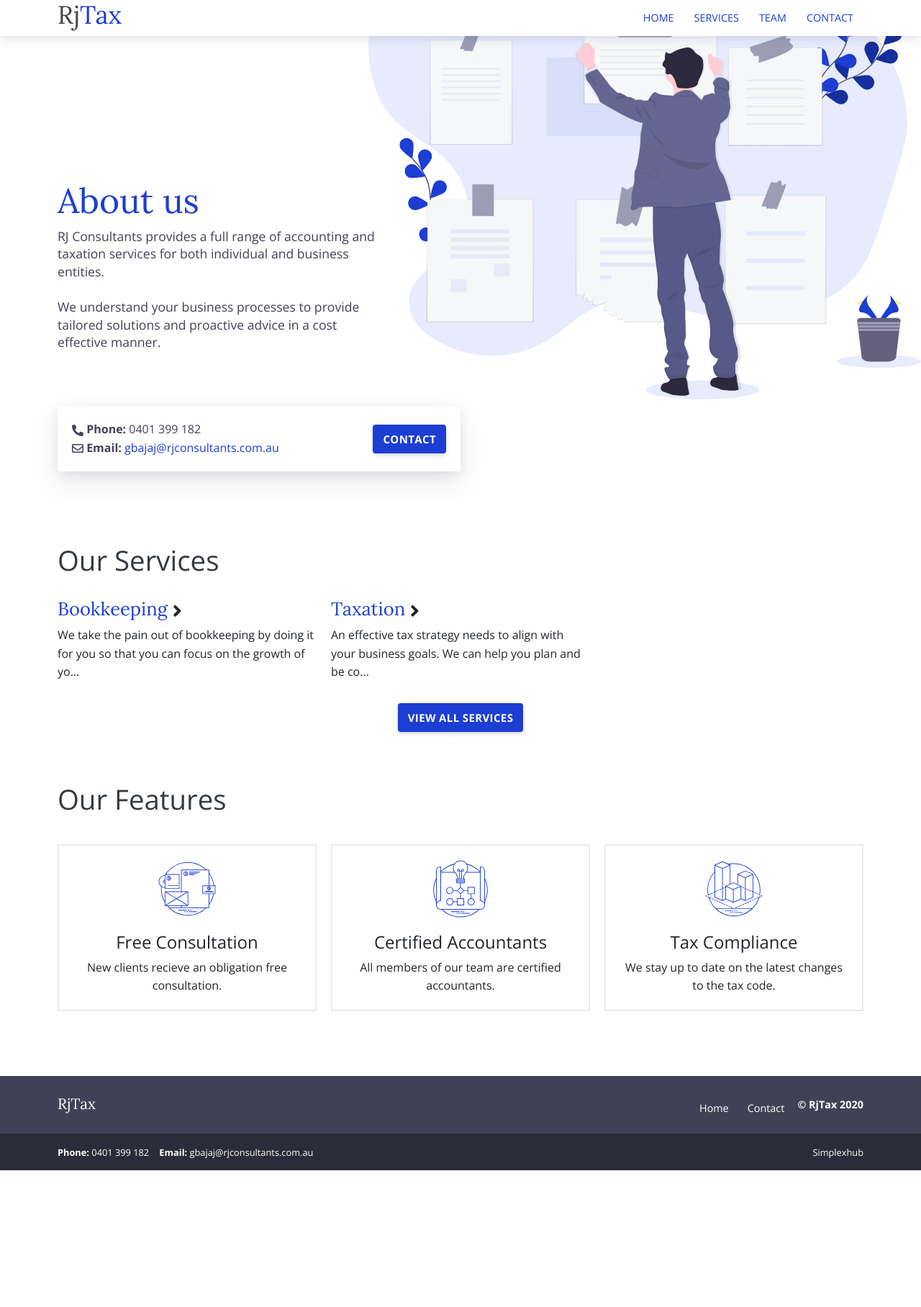
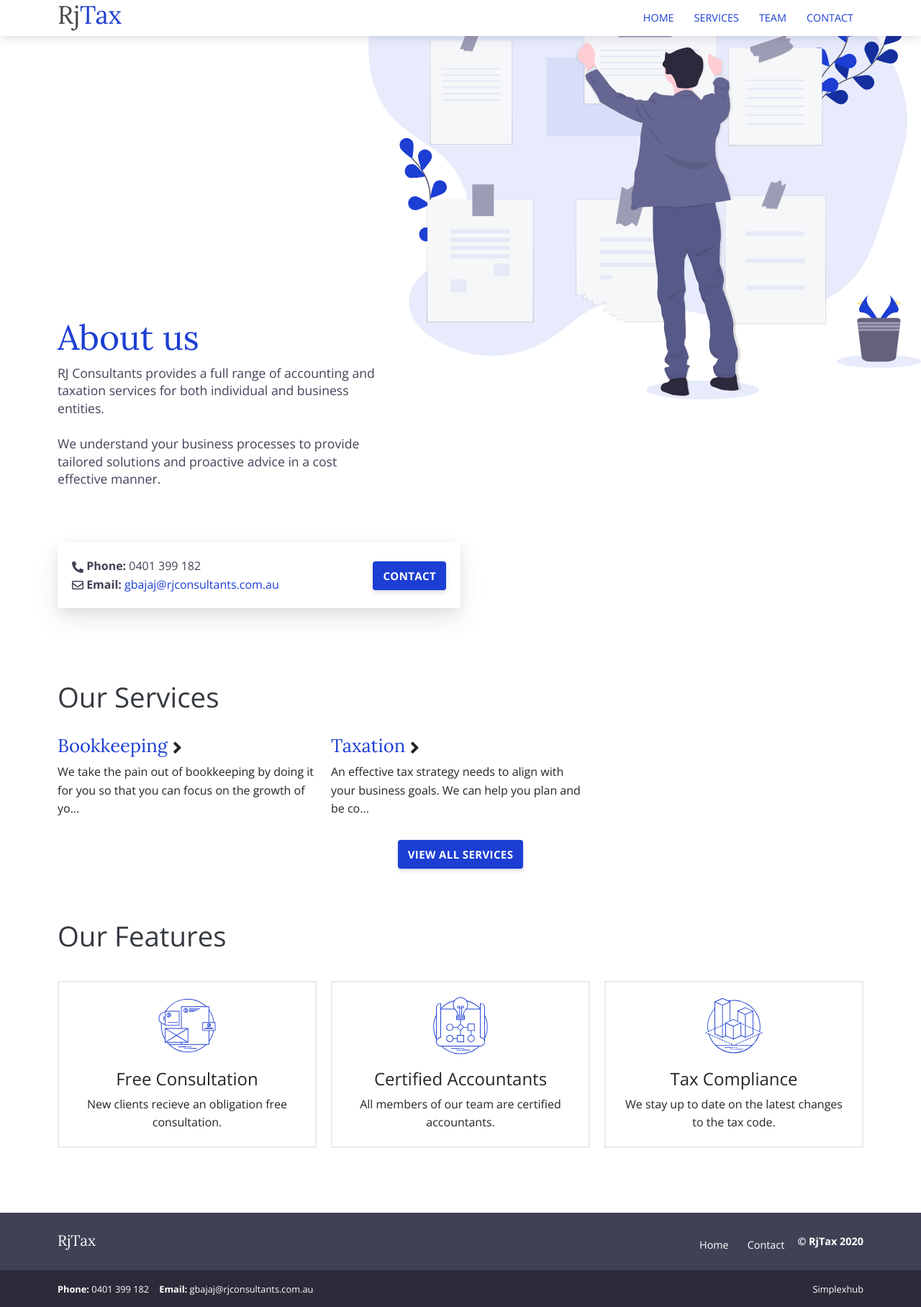
Before and after one commit to raisulsh2020/raisul-sh2020.github.io, a Jekyll site: the page built from index.html, in a window 1280 px wide. Shown: the whole page at 72% size. Built offline with Jekyll 4.4.1, drawn with Linux system fonts in a browser that asks for light colours; before the commit the page ends 1626 px from its top, so only the background shows below that.

Commit message:
Styles added

```diff
--- a/assets/css/style.scss
+++ b/assets/css/style.scss
@@ -163,9 +163,22 @@ only screen and (max-width: 760px),
 }
 
 @media
-only screen and (max-width: 680px),
+only screen and (min-width: 500px),
 (min-device-width: 500px) and (max-device-width: 680px) {
     .intro {
         padding-top: 390px;
     }
+
+    .intro-small {
+        padding-top: 100px;
+        padding-bottom: 30px;
+    }
 }
+
+// @media
+// only screen and (min-width: 368px),
+// (min-device-width: 368px) and (max-device-width: 680px) {
+//     .address-img{
+//         width: 8%;
+//     }
+// }
```
